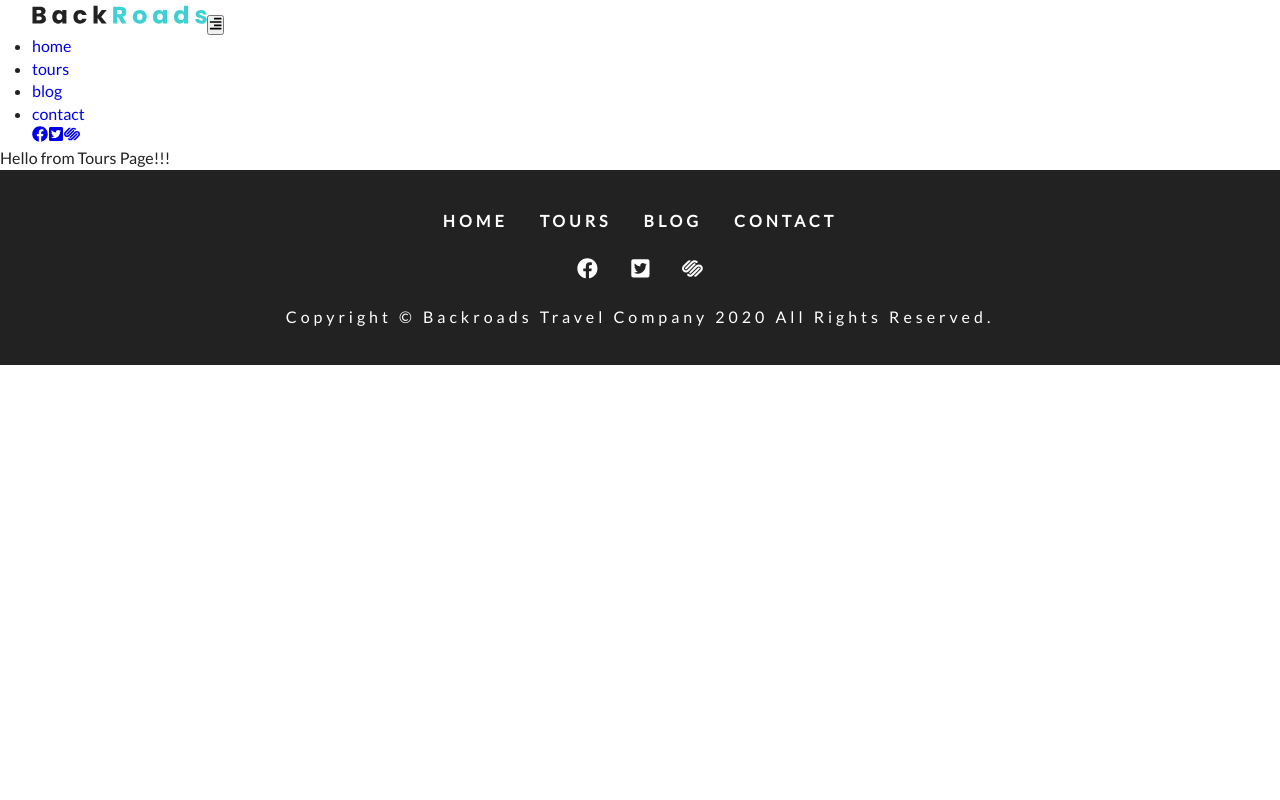
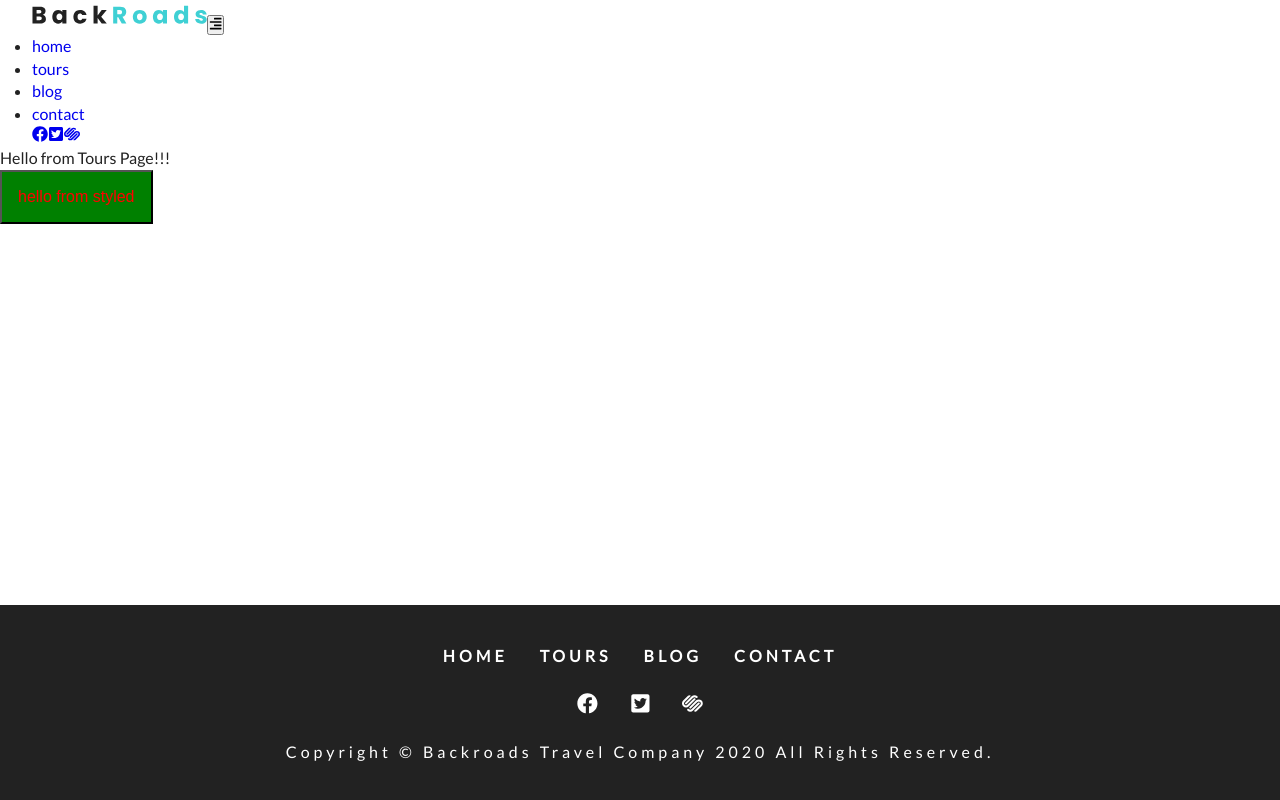
Before and after one commit to subhashb/backroads, a Gatsby site: page /tours in a window 1280 px wide. Built offline with nearby package versions, Linux system fonts and the light colour scheme; Gatsby itself is replaced by a stand-in of ours.

Commit message:
Style Error page and add styled components

```diff
--- a/gatsby-config.js
+++ b/gatsby-config.js
@@ -6,5 +6,5 @@
 
 module.exports = {
   /* Your site config here */
-  plugins: [],
+  plugins: [`gatsby-plugin-styled-components`],
 }
--- a/package.json
+++ b/package.json
@@ -14,10 +14,13 @@
     "test": "echo \"Write tests! -> https://gatsby.dev/unit-testing\" && exit 1"
   },
   "dependencies": {
+    "babel-plugin-styled-components": "^1.10.7",
     "gatsby": "^2.21.22",
+    "gatsby-plugin-styled-components": "^3.3.1",
     "react": "^16.12.0",
     "react-dom": "^16.12.0",
-    "react-icons": "^3.10.0"
+    "react-icons": "^3.10.0",
+    "styled-components": "^5.1.0"
   },
   "devDependencies": {
     "prettier": "2.0.5"
--- a/src/components/Layout.js
+++ b/src/components/Layout.js
@@ -5,11 +5,11 @@ import "./layout.css"
 
 const Layout = ({ children }) => {
   return (
-    <>
+    <main>
       <Navbar />
       {children}
       <Footer />
-    </>
+    </main>
   )
 }
 
--- /dev/null
+++ b/src/css/error.module.css
@@ -0,0 +1,7 @@
+.error {
+  background: var(--primaryColor);
+  min-height: calc(100vh - 62px);
+  display: flex;
+  justify-content: center;
+  align-items: center;
+}
--- /dev/null
+++ b/src/examples/Button.js
@@ -0,0 +1,10 @@
+import styled from "styled-components"
+
+const Button = styled.button`
+  color: red;
+  background: green;
+  font-size: 1rem;
+  padding: 1rem;
+`
+
+export default Button
--- a/src/pages/404.js
+++ b/src/pages/404.js
@@ -1,7 +1,21 @@
-import React, { Component } from "react"
+import React from "react"
+import Layout from "../components/Layout"
+import styles from "../css/error.module.css"
+import { Link } from "gatsby"
+import Banner from "../components/Banner"
 
-export default class Error extends Component {
-  render() {
-    return <div>Hello from Error page!!!</div>
-  }
+const Error = () => {
+  return (
+    <Layout>
+      <header className={styles.error}>
+        <Banner title="oops it's a dead end">
+          <Link to="/" className="btn-white">
+            Back to home page
+          </Link>
+        </Banner>
+      </header>
+    </Layout>
+  )
 }
+
+export default Error
--- a/src/pages/tours.js
+++ b/src/pages/tours.js
@@ -1,9 +1,17 @@
 import React from "react"
 
 import Layout from "../components/Layout"
+import Button from "../examples/Button"
 
 const tours = () => {
-  return <Layout>Hello from Tours Page!!!</Layout>
+  return (
+    <Layout>
+      Hello from Tours Page!!!
+      <div>
+        <Button>hello from styled</Button>
+      </div>
+    </Layout>
+  )
 }
 
 export default tours
```
Also changed, not shown: 1 other file.
